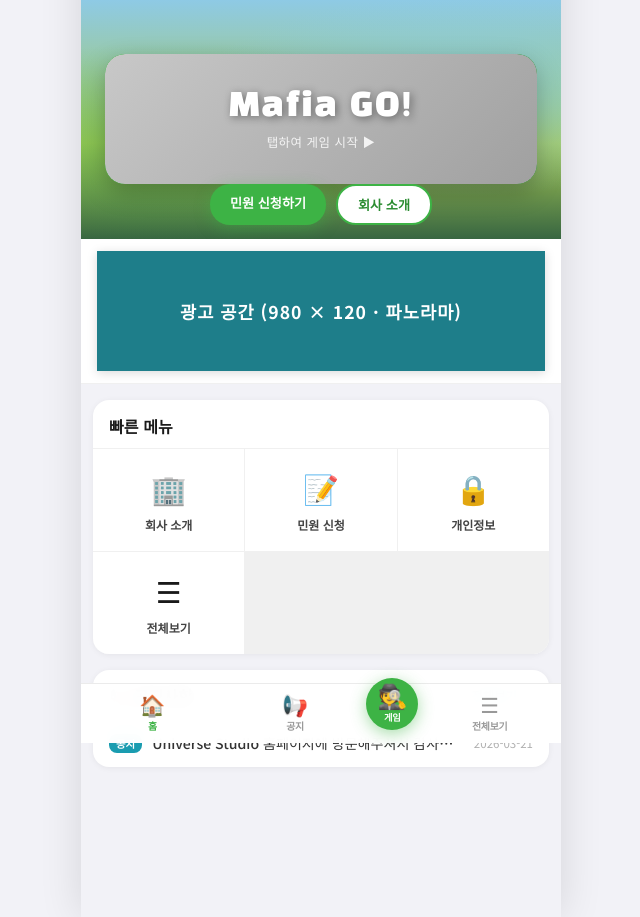
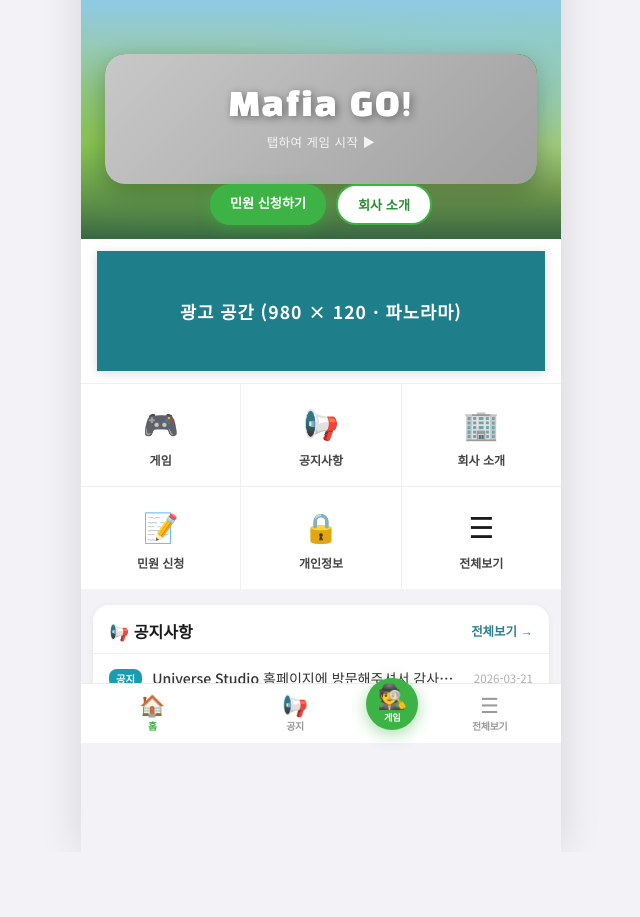
Before and after one commit to universestudio-koreanempire/universe-go, a Flask app: page / in a window 1280 px wide. Shown: the part 57-974 px from the top of the page, without its empty margins (319-959 px from the left). After the commit the page ends 888 px from the top, so only its background shows below. Run offline with Flask 3, Linux system fonts and the light colour scheme; data comes from the database, SQL or seed files in the repository.

Commit message:
Update index.html

```diff
--- a/mafia_integrated_V-app_modified/mafia_integrated V-app/mafia_integrated V-app/templates/index.html
+++ b/mafia_integrated_V-app_modified/mafia_integrated V-app/mafia_integrated V-app/templates/index.html
@@ -29,29 +29,42 @@
 </section>
 
 <!-- 빠른 메뉴 그리드 -->
-<section class="app-section">
-    <div class="app-section-header">
-        <h2 class="app-section-title">빠른 메뉴</h2>
-    </div>
 <div class="app-quick-grid">
+
+    <!-- ⭐ 추가 1: 게임 -->
+    <a href="{{ url_for('game_home') }}" class="app-quick-card">
+        <div class="app-quick-icon">🎮</div>
+        <span class="app-quick-label">게임</span>
+    </a>
+
+    <!-- ⭐ 추가 2: 공지사항 -->
+    <a href="{{ url_for('notices_list') }}" class="app-quick-card">
+        <div class="app-quick-icon">📢</div>
+        <span class="app-quick-label">공지사항</span>
+    </a>
+
+    <!-- 기존 -->
     <a href="{{ url_for('company') }}" class="app-quick-card">
         <div class="app-quick-icon">🏢</div>
         <span class="app-quick-label">회사 소개</span>
     </a>
+
     <a href="{{ url_for('complaint') }}" class="app-quick-card">
         <div class="app-quick-icon">📝</div>
         <span class="app-quick-label">민원 신청</span>
     </a>
+
     <a href="{{ url_for('privacy') }}" class="app-quick-card">
         <div class="app-quick-icon">🔒</div>
         <span class="app-quick-label">개인정보</span>
     </a>
+
     <a href="{{ url_for('sitemap') }}" class="app-quick-card">
         <div class="app-quick-icon">☰</div>
         <span class="app-quick-label">전체보기</span>
     </a>
+
 </div>
-</section>
 
 <!-- 공지사항 -->
 <section class="app-section">
```
Lines whose indentation alone changed are shown as unchanged.
